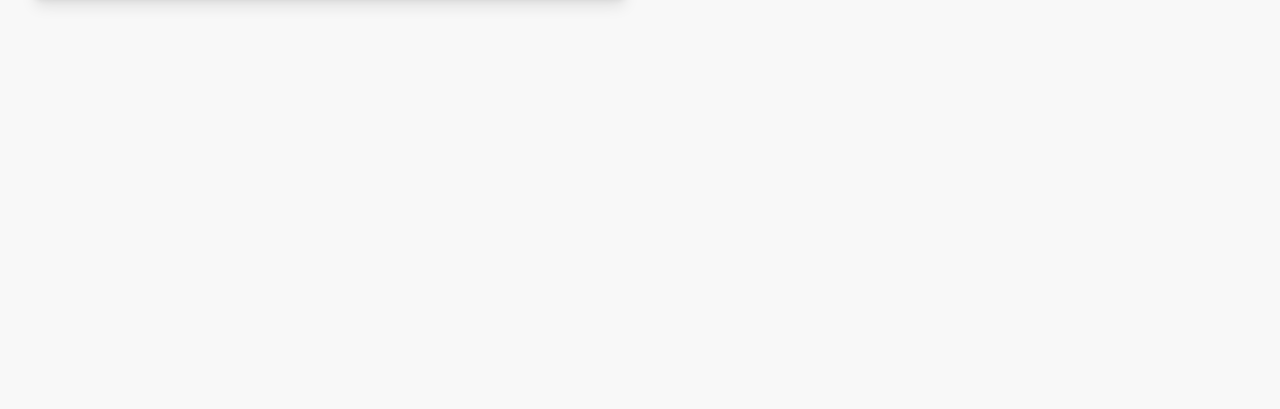
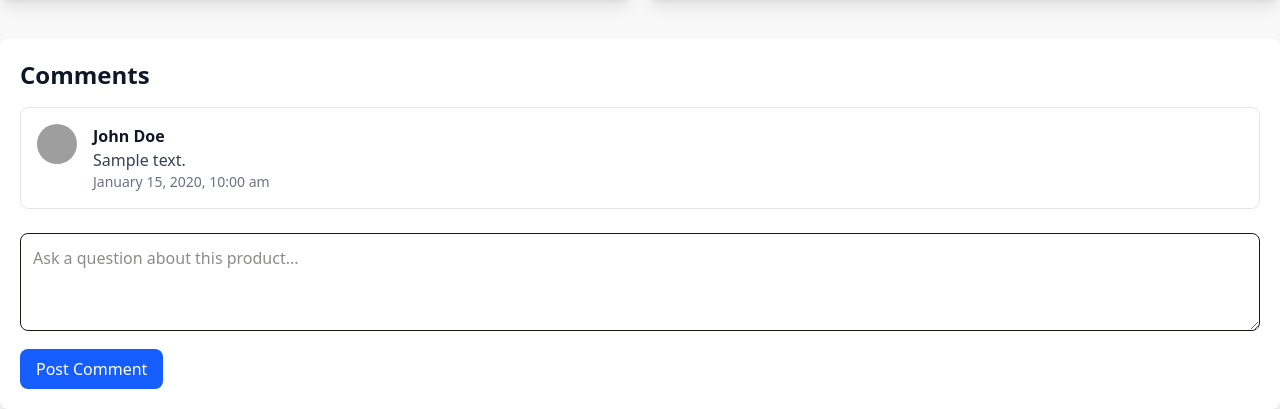
Before and after one commit to kadotaislost/PartPurja, a PHP site: page /pages/product.php?id=1 in a window 1280 px wide. Shown: the part 731-1140 px from the top of the page. Before the commit the page ends 737 px from the top, so only its background shows below. Run offline with PHP 8.4, Linux system fonts and the light colour scheme; data comes from the database, SQL or seed files in the repository; tables that the repository leaves empty hold one stand-in row (values such as "Sample post"); style sheets or scripts are compiled from the project's sources; grey boxes are pictures that could not be loaded.

Commit message:
finish product view page

```diff
--- a/includes/navbar.php
+++ b/includes/navbar.php
@@ -14,7 +14,7 @@ $profilePicture = $userLoggedIn ? $_SESSION['profile_image'] : ''; // User's pro
             <!-- Logo -->
                 <a href="index.php" class="flex items-center space-x-2">
                     <img src="../assets/images/logo_noborder.png" alt="PartPurja Logo" class="w-12 h-12 rounded-full">
-                    <p class="text-2xl font-semibold hidden sm:block hover:text-gray-700">PartPurja</p>
+                    <p class="text-2xl font-semibold hidden sm:block">PartPurja</p>
                 </a>
 
 
--- a/pages/index.php
+++ b/pages/index.php
@@ -9,9 +9,10 @@ $conn = new Database();
 
 $categoriesQuery = "SELECT * FROM categories";
 $categoriesResult = $conn->select($categoriesQuery);
-$productsQuery = "SELECT products.*, product_images.image_url
+$productsQuery = "SELECT products.*, product_images.image_url , users.full_name
                   FROM products
                   LEFT JOIN product_images ON products.product_id = product_images.product_id
+                  LEFT JOIN users ON products.user_id = users.user_id
                   GROUP BY products.product_id
                   ORDER BY created_at DESC ";
 
@@ -84,11 +85,12 @@ $productsResult = $conn->select($productsQuery);
 
                 <div class="flex justify-between items-center">
                     <p class="text-green-600 font-bold mt-2">NRS <?= htmlspecialchars($product['price']); ?></p>
-                    <p class="text-xs text-gray bg-gray-200 px-2 rounded-full">
+                    <p class="text-xs text-gray bg-gray-200 px-2 py-1 rounded-full">
                         <?= htmlspecialchars(ucfirst($product['product_condition'])); ?>
                     </p>
                 </div>
 
+                <div class = "text-sm font-light text-gray-800 mt-2">By <?= htmlspecialchars($product['full_name'])  ?></div>
                 <a href="product.php?id=<?= $product['product_id']; ?>"
                    class="block mt-3 text-center bg-blue-600 text-white py-2 rounded-lg hover:bg-blue-700">
                     View Details
--- a/pages/product.php
+++ b/pages/product.php
@@ -28,13 +28,21 @@ if (isset($_GET['id'])) {
 }
 
 $hideButtons = count($productImages) <= 1 ? 'hidden' : '';
+
+// Fetch comments for the product
+$commentsQuery = "SELECT comments.comment_text, users.full_name, users.profile_image, comments.created_at
+                  FROM comments
+                  LEFT JOIN users ON comments.user_id = users.user_id
+                  WHERE comments.product_id = ?
+                  ORDER BY comments.created_at DESC";
+$comments = $conn->select($commentsQuery, [$id]);
 ?>
 
-<div class="max-w-7xl mx-auto mt-6 px-4 sm:px-6 lg:px-8">
-    <div class="flex flex-col lg:flex-row gap-6">
+<div class="max-w-7xl mx-auto mt-6">
+    <div class="flex flex-col lg:flex-row gap-4">
         <!-- Product Image Carousel -->
         <div class="w-full lg:w-1/2 relative">
-            <div class="carousel_container relative">
+            <div class="carousel_container relative overflow-hidden rounded-lg shadow-lg">
                 <?php foreach ($productImages as $index => $image_url) : ?>
                     <div class="w-full h-[400px] sm:h-[500px] md:h-[550px] lg:h-[600px] carousel-item <?= $index === 0 ? 'block' : 'hidden'; ?>">
                         <img src="../assets/<?= htmlspecialchars($image_url); ?>" alt="<?= htmlspecialchars($product['title']); ?>" class="w-full h-full object-cover rounded-lg shadow-lg">
@@ -42,22 +50,76 @@ $hideButtons = count($productImages) <= 1 ? 'hidden' : '';
                 <?php endforeach; ?>
             </div>
             <!-- Navigation Buttons -->
-            <button class="absolute top-1/2 left-2 transform -translate-y-1/2 bg-gray-800 text-white p-2 rounded-full <?= $hideButtons; ?>" onclick="prevImage()">&#10094;</button>
-            <button class="absolute top-1/2 right-2 transform -translate-y-1/2 bg-gray-800 text-white p-2 rounded-full <?= $hideButtons; ?>" onclick="nextImage()">&#10095;</button>
+            <button class="cursor-pointer absolute top-1/2 left-2 transform -translate-y-1/2 bg-gray-800 text-white p-2 rounded-full <?= $hideButtons; ?>" onclick="prevImage()">&#10094;</button>
+            <button class="cursor-pointer absolute top-1/2 right-2 transform -translate-y-1/2 bg-gray-800 text-white p-2 rounded-full <?= $hideButtons; ?>" onclick="nextImage()">&#10095;</button>
         </div>
 
         <!-- Product Details -->
-        <div class="w-full lg:w-1/2">
-            <h1 class="text-2xl font-semibold"><?= htmlspecialchars($product['title']); ?></h1>
-            <p class="text-lg text-gray-600 mt-2"><?= htmlspecialchars($product['category_name']); ?></p>
-            <p class="text-lg text-gray-600 mt-2">Price: <span class="font-bold">NRS <?= htmlspecialchars($product['price']); ?></span></p>
-            <p class="text-lg text-gray-600 mt-2">Condition: <?= htmlspecialchars($product['product_condition']); ?></p>
-            <p class="text-lg text-gray-600 mt-2">Posted on: <?= date("F j, Y", strtotime(htmlspecialchars($product['created_at']))); ?></p>
-            <p class="text-lg text-gray-600 mt-2">Description:</p>
-            <p class="text-md text-gray-700"><?= nl2br(htmlspecialchars($product['description'])); ?></p>
-            <p class="text-lg text-gray-600 mt-2">Product Status: <span class="font-bold"><?= htmlspecialchars($product['product_status']); ?></span></p>
-            <p class="text-lg text-gray-600 mt-2">Posted by: <span class="font-bold"><?= htmlspecialchars($product['full_name']); ?></span></p>
+        <div class=" w-full lg:w-1/2 bg-white p-5 rounded-lg shadow-lg">
+            <div class = "flex items-center justify-between">
+                <h1 class="text-3xl font-semibold text-gray-900"><?= htmlspecialchars($product['title']); ?></h1>
+                <span class = "bg-base-200 text-sm py-2 px-4 rounded-full text-gray-600"><?= htmlspecialchars($product['category_name']); ?></span>
+            </div>
+            <p class = "mt-4 text-gray-700 font-semibold text-xl ">Description:</p>
+            <p class="text-md text-lg text-gray-700 mt-1 "><?= nl2br(htmlspecialchars($product['description'])); ?></p>
+
+            <p class="text-lg text-gray-600 mt-4"><span class="font-semibold">Condition:</span> <span class = "font-md text-warning"><?= htmlspecialchars($product['product_condition']); ?></span></p>
+
+
+
+
+
+            <p class="text-lg text-gray-600 mt-4"><span class="font-semibold">Product Status:</span> <span><?= htmlspecialchars($product['product_status']); ?></span></p>
+
+
+
+
+
+            <p class="text-lg text-gray-600 mt-4"><span class="font-semibold">Contact:</span> <span><?= htmlspecialchars($product['contact_phone']); ?></span></p>
+
+            <p class="text-lg text-gray-600 mt-4"><span class="font-semibold">Posted by:</span> <span ><?= htmlspecialchars($product['full_name']); ?></span></p>
+
+
+            <div class = 'flex items-center justify-between mt-6'>
+                <p class="text-green-600 font-bold mt-2 text-2xl">NRS <?= htmlspecialchars($product['price']); ?></p>
+
+                <p class="text-md text-gray-600 mt-2"> <?= date("F j, Y", strtotime(htmlspecialchars($product['created_at']))); ?></p>
+            </div>
+
         </div>
+    </div>
+
+    <!-- Comment Section -->
+    <div class="mt-10 bg-white p-5 rounded-lg shadow-lg">
+        <h2 class="text-2xl font-semibold text-gray-900 mb-4">Comments</h2>
+
+        <!-- Display Comments -->
+        <div class="space-y-4">
+        <?php if (!empty($comments)): ?>
+        <?php foreach ($comments as $comment): ?>
+            <div class="border border-gray-200 p-4 rounded-lg flex items-start gap-4">
+                <img src="../assets/profile_pictures/<?= htmlspecialchars($comment['profile_image']); ?>"
+                     alt="<?= htmlspecialchars($comment['full_name']); ?>"
+                     class="w-10 h-10 rounded-full object-cover">
+                <div>
+                    <p class="font-semibold text-gray-900"><?= htmlspecialchars($comment['full_name']); ?></p>
+                    <p class="text-gray-700"><?= htmlspecialchars($comment['comment_text']); ?></p>
+                    <p class="text-sm text-gray-500"><?= date("F j, Y, g:i a", strtotime($comment['created_at'])); ?></p>
+                </div>
+            </div>
+        <?php endforeach; ?>
+        <?php else: ?>
+            <p class="text-gray-500">No comments yet. Be the first to ask about this product.</p>
+        <?php endif; ?>
+    </div>
+
+
+        <!-- Add Comment Form -->
+        <form action="add_comment.php" method="POST" class="mt-6">
+            <input type="hidden" name="product_id" value="<?= $id; ?>">
+            <textarea name="comment_text" rows="3" class="w-full p-3 border rounded-lg" placeholder="Ask a question about this product..." required></textarea>
+            <button type="submit" class="mt-3 px-4 py-2 bg-blue-600 text-white rounded-lg">Post Comment</button>
+        </form>
     </div>
 </div>
 
@@ -82,4 +144,9 @@ $hideButtons = count($productImages) <= 1 ? 'hidden' : '';
         currentImageIndex = (currentImageIndex < images.length - 1) ? currentImageIndex + 1 : 0;
         showImage(currentImageIndex);
     }
+
+    // Auto-slide images every 5 seconds
+    setInterval(() => {
+        nextImage();
+    }, 5000);
 </script>
```
